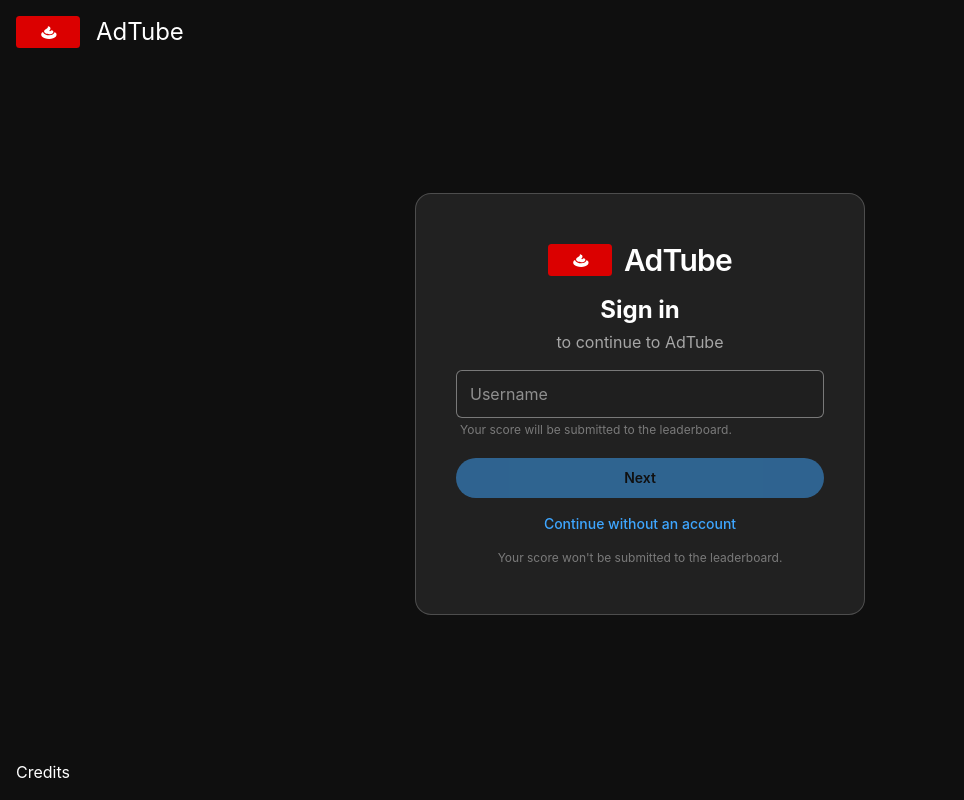
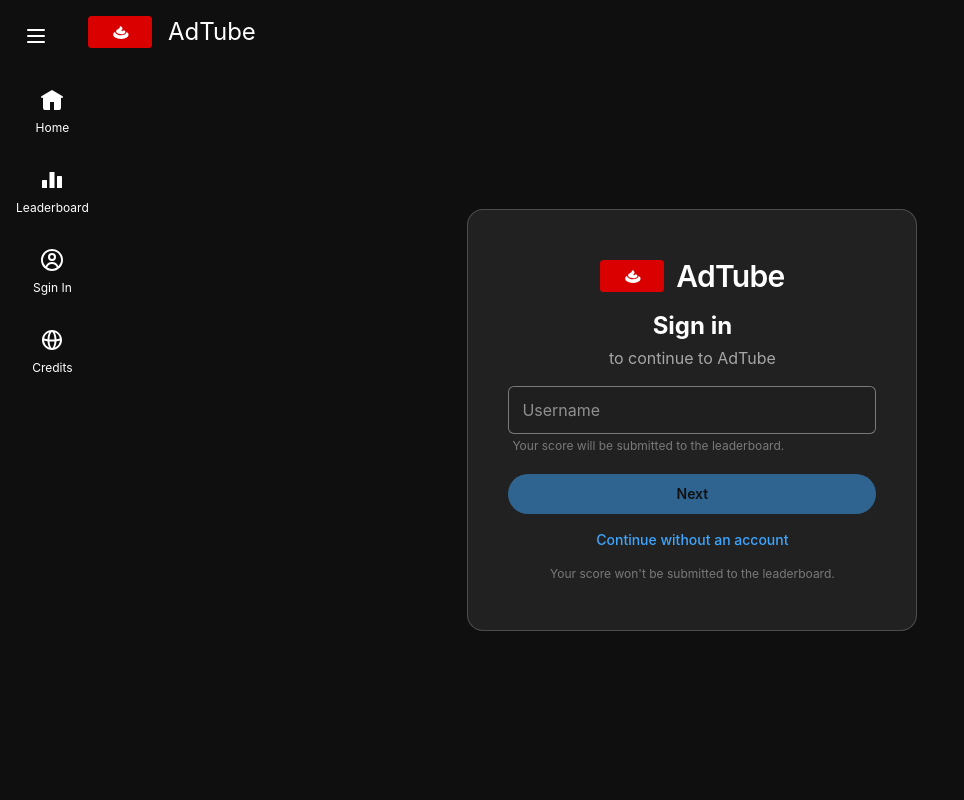
Before and after one commit to Han2-Ro/skip-ads-simiulator, a SvelteKit app: page /login in a window 1280 px wide. Shown: the whole page, without its empty margins (0-964 px from the left). Built offline with nearby package versions, Linux system fonts and the light colour scheme.

Commit message:
feat: navigation sidebar

```diff
--- /dev/null
+++ b/src/lib/assets/GlobeIcon.svelte
@@ -0,0 +1,14 @@
+<svg viewBox="0 0 24 24" fill="none" xmlns="http://www.w3.org/2000/svg"
+	><g id="SVGRepo_bgCarrier" stroke-width="0"></g><g
+		id="SVGRepo_tracerCarrier"
+		stroke-linecap="round"
+		stroke-linejoin="round"
+	></g><g id="SVGRepo_iconCarrier"
+		><path
+			fill-rule="evenodd"
+			clip-rule="evenodd"
+			d="M12 22c5.523 0 10-4.477 10-10S17.523 2 12 2 2 6.477 2 12s4.477 10 10 10zm7.865-11.491a1.014 1.014 0 0 0-.153.033c-.979.295-2.055.522-3.228.68-.12-2.881-.895-5.251-1.833-6.867 2.666.948 4.687 3.285 5.214 6.154zm.117 2.038c-.217 3.293-2.378 6.048-5.331 7.098.887-1.528 1.628-3.73 1.808-6.402a23.812 23.812 0 0 0 3.523-.696zm-5.49-1.126C14.367 7.166 12.904 4 12 4c-.904 0-2.367 3.166-2.492 7.42.794.053 1.624.08 2.492.08.868 0 1.698-.026 2.492-.08zm-6.95 1.821a23.822 23.822 0 0 1-3.524-.695c.217 3.293 2.378 6.048 5.331 7.098-.887-1.528-1.628-3.73-1.808-6.403zm-.026-2.02c.12-2.881.895-5.251 1.833-6.867-2.666.948-4.687 3.285-5.214 6.154.051.007.102.018.153.033a21.04 21.04 0 0 0 3.228.68zm6.932 2.206A39.83 39.83 0 0 1 12 13.5c-.847 0-1.663-.024-2.449-.072C9.828 17.247 11.157 20 12 20c.843 0 2.172-2.752 2.448-6.572z"
+			fill="currentColor"
+		></path></g
+	></svg
+>
--- /dev/null
+++ b/src/lib/assets/HamburgerIcon.svelte
@@ -0,0 +1,13 @@
+<svg
+	xmlns="http://www.w3.org/2000/svg"
+	height="24"
+	viewBox="0 0 24 24"
+	width="24"
+	focusable="false"
+	aria-hidden="true"
+	style="pointer-events: none; display: inherit; width: 100%; height: 100%;"
+    fill="currentcolor"
+	><path
+		d="M20 5H4a1 1 0 000 2h16a1 1 0 100-2Zm0 6H4a1 1 0 000 2h16a1 1 0 000-2Zm0 6H4a1 1 0 000 2h16a1 1 0 000-2Z"
+	></path></svg
+>
--- /dev/null
+++ b/src/lib/assets/HomeIcon.svelte
@@ -0,0 +1,13 @@
+<svg
+	xmlns="http://www.w3.org/2000/svg"
+	height="24"
+	viewBox="0 0 24 24"
+	width="24"
+	focusable="false"
+	aria-hidden="true"
+	style="pointer-events: none; display: inherit; width: 100%; height: 100%;"
+    fill="currentcolor"
+	><path
+		d="m11.485 2.143-8 4.8-2 1.2a1 1 0 001.03 1.714L3 9.567V20a2 2 0 002 2h5v-8h4v8h5a2 2 0 002-2V9.567l.485.29a1 1 0 001.03-1.714l-2-1.2-8-4.8a1 1 0 00-1.03 0Z"
+	></path></svg
+>
--- /dev/null
+++ b/src/lib/assets/LeaderboardIcon.svelte
@@ -0,0 +1,11 @@
+<svg fill="currentColor" viewBox="0 0 24 24" xmlns="http://www.w3.org/2000/svg"
+	><g id="SVGRepo_bgCarrier" stroke-width="0"></g><g
+		id="SVGRepo_tracerCarrier"
+		stroke-linecap="round"
+		stroke-linejoin="round"
+	></g><g id="SVGRepo_iconCarrier"
+		><path d="M6.5,12h-4a.5.5,0,0,0-.5.5V20H7V12.5A.5.5,0,0,0,6.5,12Z"></path><path
+			d="M14,4H10a.5.5,0,0,0-.5.5V20h5V4.5A.5.5,0,0,0,14,4Z"
+		></path><path d="M21.5,8h-4a.5.5,0,0,0-.5.5V20h5V8.5A.5.5,0,0,0,21.5,8Z"></path></g
+	></svg
+>
--- a/src/routes/+layout.svelte
+++ b/src/routes/+layout.svelte
@@ -5,9 +5,15 @@
 	import { goto } from '$app/navigation';
 	import { page } from '$app/state';
 	import { browser } from '$app/environment';
-	import Logo from '$lib/assets/logo.svelte';
-	import { hasIdentity } from '$lib/user';
+	import Logo from '$lib/assets/Logo.svelte';
+	import { getUsername, hasIdentity } from '$lib/user';
+	import HamburgerIcon from '$lib/assets/HamburgerIcon.svelte';
+	import HomeIcon from '$lib/assets/HomeIcon.svelte';
+	import GlobeIcon from '$lib/assets/GlobeIcon.svelte';
+	import LeaderboardIcon from '$lib/assets/LeaderboardIcon.svelte';
+	import AccountIcon from '$lib/assets/AccountIcon.svelte';
 
+	let menuExtended: boolean = $state(false);
 	let { children } = $props();
 
 	const loginPath = resolve('/login');
@@ -26,16 +32,49 @@
 
 <svelte:head><link rel="icon" href={favicon} /></svelte:head>
 
-<div class="flex h-screen w-screen flex-col bg-[#0f0f0f] p-4 text-white">
-	<a href={resolve("/")} class="flex gap-4">
+<div class="flex h-screen w-screen flex-col bg-[#0f0f0f] py-4 text-white">
+	<div class="flex gap-4">
+		<button onclick={() => menuExtended = !menuExtended} class="mx-4 rounded-full p-2 hover:bg-white/20">
+			<HamburgerIcon />
+		</button>
+		<a href={resolve('/')} class="flex gap-4">
 			<Logo />
 			<h1 class=" text-2xl">AdTube</h1>
 		</a>
+	</div>
+	<div class="flex flex-1">
+		<nav class="flex items-center pt-4 flex-col">
+			<a
+				href={resolve('/')}
+				class={`flex flex-col items-center gap-2 rounded-xl p-4 w-full hover:bg-white/20 ${menuExtended ? 'flex-row gap-6 bg-white/10' : 'flex-col'}`}
+			>
+				<div class="w-[24px]"><HomeIcon /></div>
+				<p class={`${menuExtended ? 'text-base' : 'text-xs'}`}>Home</p></a
+			>
+			<a
+				href={resolve('/leaderboard')}
+				class={`flex flex-col items-center gap-2 rounded-xl p-4 w-full hover:bg-white/10 ${menuExtended ? 'flex-row gap-6' : 'flex-col'}`}
+			>
+				<div class="w-[24px]"><LeaderboardIcon /></div>
+				<p class={`${menuExtended ? 'text-base' : 'text-xs'}`}>Leaderboard</p></a
+			>
+			<a
+				href={resolve('/login')}
+				class={`flex flex-col items-center gap-2 rounded-xl p-4 w-full hover:bg-white/10 ${menuExtended ? 'flex-row gap-6' : 'flex-col'}`}
+			>
+				<div class="w-[24px]"><AccountIcon /></div>
+				<p class={`${menuExtended ? 'text-base' : 'text-xs'}`}>{getUsername() ?? "Sgin In"}</p></a
+			>
+			<a
+				href={resolve('/credits')}
+				class={`flex flex-col items-center gap-2 rounded-xl p-4 w-full hover:bg-white/10 ${menuExtended ? 'flex-row gap-6' : 'flex-col'}`}
+			>
+				<div class="w-[24px]"><GlobeIcon /></div>
+				<p class={`${menuExtended ? 'text-base' : 'text-xs'}`}>Credits</p></a
+			>
+		</nav>
 		<main class="flex-1">
 			{@render children()}
 		</main>
-
-	<footer>
-		<a href={resolve('/credits')}>Credits</a>
-	</footer>
 	</div>
+</div>
--- a/src/routes/+page.svelte
+++ b/src/routes/+page.svelte
@@ -1,6 +1,6 @@
 <script lang="ts">
-	import Account from '$lib/assets/account.svelte';
-	import Skip from '$lib/assets/skip.svelte';
+	import Account from '$lib/assets/AccountIcon.svelte';
+	import Skip from '$lib/assets/SkipIcon.svelte';
 	import { pickRandom, getRandomAd } from '$lib/random';
 
 	type GameState = 'adPlaying' | 'startScreen' | 'scoreScreen' | 'endScreen';
@@ -183,7 +183,7 @@
 				{/if}
 			</h2>
 			<p>Can you hit the perfect skip? Keep the ad-meter low and the score high.</p>
-			<p>Tipp: if you're fast enough the ad-meter can go down again.</p>
+			<p>Tip: if you're fast enough the ad-meter can go down again.</p>
 			{#if score > 0}
 				<p>Last Score: {score.toFixed()}</p>
 			{/if}
--- a/src/routes/login/+page.svelte
+++ b/src/routes/login/+page.svelte
@@ -2,11 +2,10 @@
 	import { goto } from '$app/navigation';
 	import { page } from '$app/state';
 	import { resolve } from '$app/paths';
-	import Logo from '$lib/assets/logo.svelte';
+	import Logo from '$lib/assets/Logo.svelte';
 	import {
 		MAX_USERNAME_LENGTH,
 		continueAsGuest,
-		getUsername,
 		login,
 		sanitizeUsername
 	} from '$lib/user';
@@ -16,15 +15,6 @@
 
 	const trimmed = $derived(username.trim());
 	const invalid = $derived(touched && sanitizeUsername(username) === null);
-
-	// If the user is already logged in, there's nothing to do here.
-	$effect(() => {
-		// read page.url.pathname to make the effect track navigation
-		void page.url.pathname;
-		if (getUsername()) {
-			goto(resolve('/'), { replaceState: true });
-		}
-	});
 
 	function submit(e: Event) {
 		e.preventDefault();
```
Also changed, not shown: src/lib/assets/AccountIcon.svelte (renamed from src/lib/assets/account.svelte), src/lib/assets/Logo.svelte (renamed from src/lib/assets/logo.svelte), src/lib/assets/SkipIcon.svelte (renamed from src/lib/assets/skip.svelte), src/routes/leaderboard/+page.svelte (added). Lines whose indentation alone changed are shown as unchanged.
